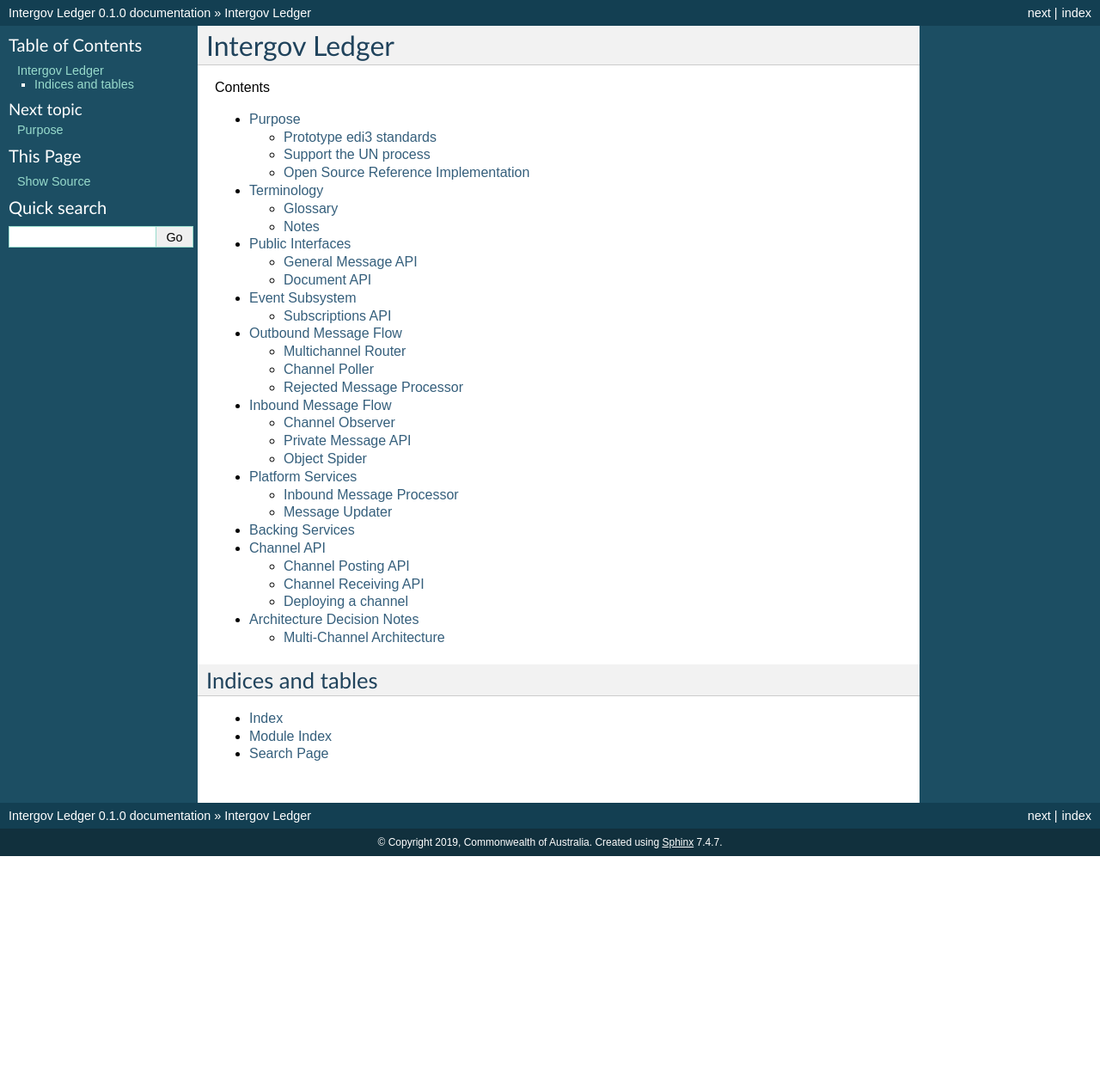
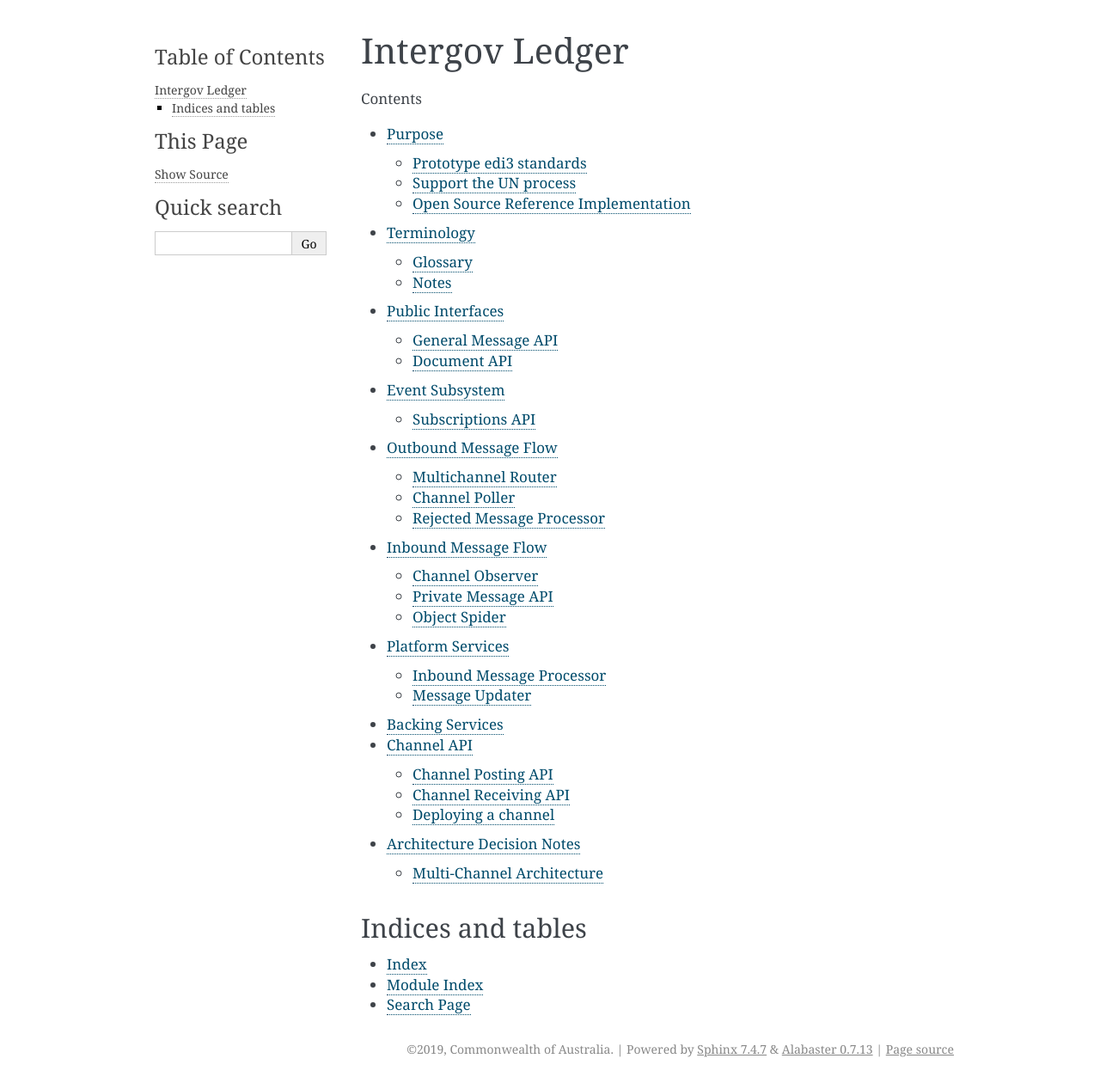
Before and after one commit to trustbridge/intergov, a Sphinx documentation site: the page built from docs/index.rst, in a window 1280 px wide. Shown: the whole page at 86% size. Built offline with Sphinx 7.4.7, drawn with Linux system fonts in a browser that asks for light colours; pages that are not in the unit, such as notebooks, are missing from menus; before the commit the page ends 996 px from its top, so only the background shows below that.

Commit message:
swap sphinx theme to alabaster (#11)

```diff
--- a/docs/conf.py
+++ b/docs/conf.py
@@ -36,7 +36,7 @@
 release = intergov.__version__
 exclude_patterns = ['_build', '.venv']
 pygments_style = 'sphinx'
-html_theme = 'default'
+html_theme = 'alabaster'  #'default'
 html_static_path = ['_static']
 htmlhelp_basename = 'intergov_ledgerdoc'
 
```
